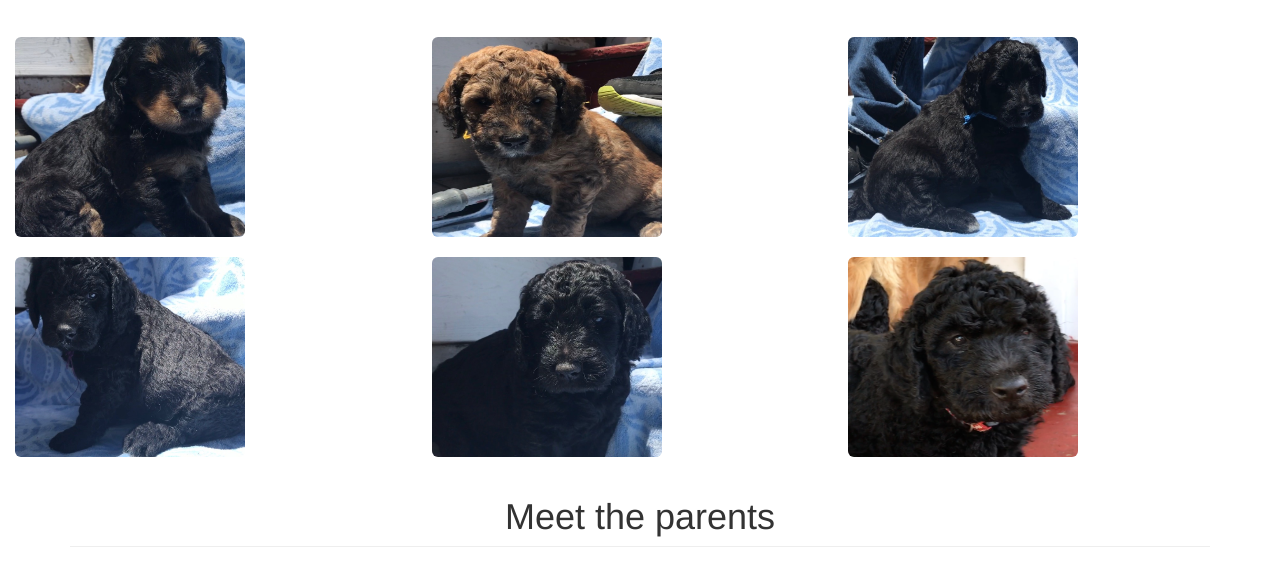
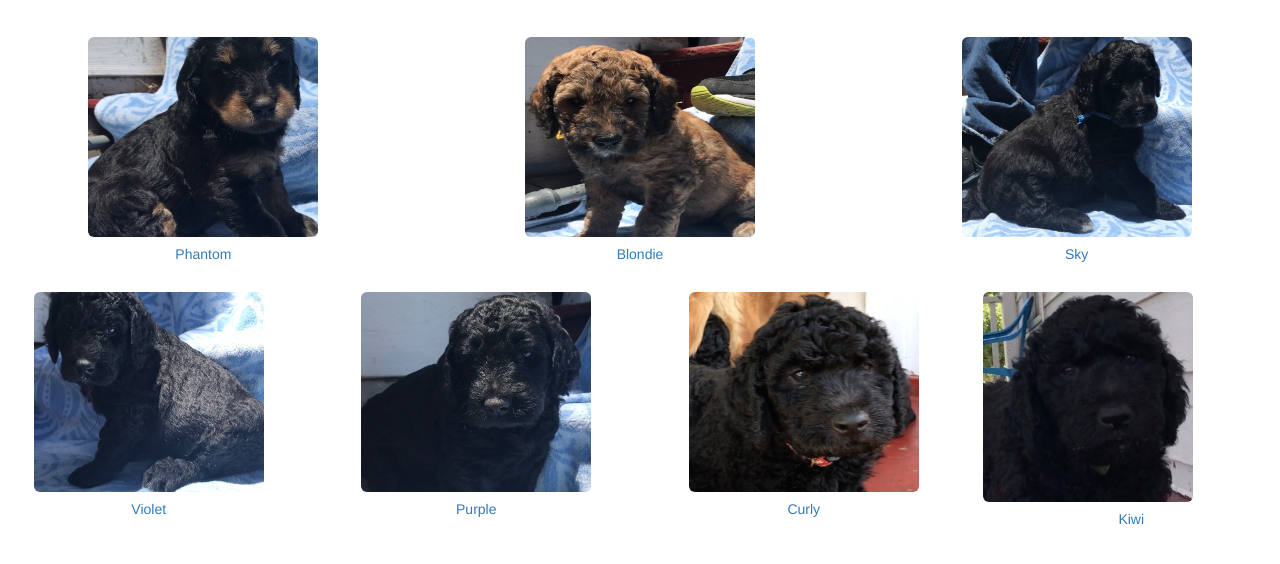
Before and after one commit to xbryan813x/goldenDoodles, a plain HTML site: page index.html in a window 1280 px wide. Shown: the part 511-1075 px from the top of the page. Drawn offline with Linux system fonts and the light colour scheme.

Commit message:
Add files via upload

```diff
--- a/index.html
+++ b/index.html
@@ -144,44 +144,68 @@
         <div class="col-lg-12">
           <h2 class="page-header text-center">Meet the gang!</h2>
         </div>
-        <div class="col-lg-4">
+      </div>
+        <div class="row">
+        <div class="col-lg-4 text-center">
           <a href="phantom.html">
               <br />
             <img class="img-hover img-rounded" src="assets/phantom3.jpeg" height="200" width="230" alt="">
 
+            <h5>Phantom</h5>
           </a>
         </div>
-        <div class="col-lg-4">
+        <div class="col-lg-4 text-center">
           <a href="blondie.html">
               <br />
             <img class="img-hover img-rounded"  height="200" width="230" src="assets/blondie1.jpg" alt="">
+            <h5>Blondie</h5>
           </a>
         </div>
-        <div class="col-lg-4">
+        <div class="col-lg-4 text-center">
           <a href="sky.html">
             <br />
             <img class="img-hover img-rounded"  height="200" width="230" src="assets/sky1.jpg" alt="">
+            <h5>Sky</h5>
+
           </a>
         </div>
-        <div class="col-lg-4">
+      </div>
+      <div class="row">
+        <div class="col-lg-3 text-center">
           <a href="violet.html">
             <br />
             <img class="img-hover img-rounded"  height="200" width="230" src="assets/violet1.jpg" alt="">
+            <h5>Violet</h5>
+
           </a>
         </div>
-        <div class="col-lg-4">
+
+        <div class="col-lg-3 text-center">
           <a href="purple.html">
             <br />
             <img class="img-hover img-rounded"  height="200" width="230" src="assets/purple1.jpg" alt="">
+            <h5>Purple</h5>
+
           </a>
         </div>
-        <div class="col-lg-4">
+        <div class="col-lg-3 text-center">
           <a href="curly.html">
             <br />
             <img class="img-hover img-rounded" height="200" width="230" src="assets/curly.PNG" alt="">
+            <h5>Curly</h5>
+
+          </a>
+        </div>
+        <div class="col-lg-3 text-center">
+          <a href="kiwi.html">
+            <br />
+            <img class="img-responsive img-hover img-rounded" src="assets/kiwi.jpg" height="280" width="210" alt="">
+            <h5>Kiwi</h5>
+
           </a>
         </div>
       </div>
+
       <!-- /.row -->
 
       <section class="bg-light-gray">
@@ -210,7 +234,7 @@
                   <h4><i class="fa fa-fw fa-check"></i>Dad</h4>
                 </div>
                 <div class="panel-body">
-                  <img src="assets/dad1.jpg" class="img-responsive img-rounded moveBitRight" height="300" width="250" alt=""><br />
+                  <img src="assets/dad1.jpg" class="img-responsive img-rounded "  alt=""><br />
                   <br /><a href="about.html#chikaInfo" class="btn btn-default">Learn More</a>
                 </div>
               </div>
```
